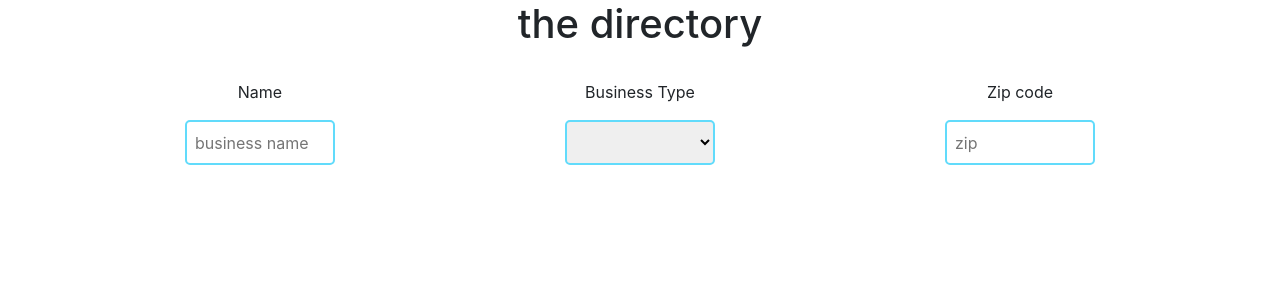
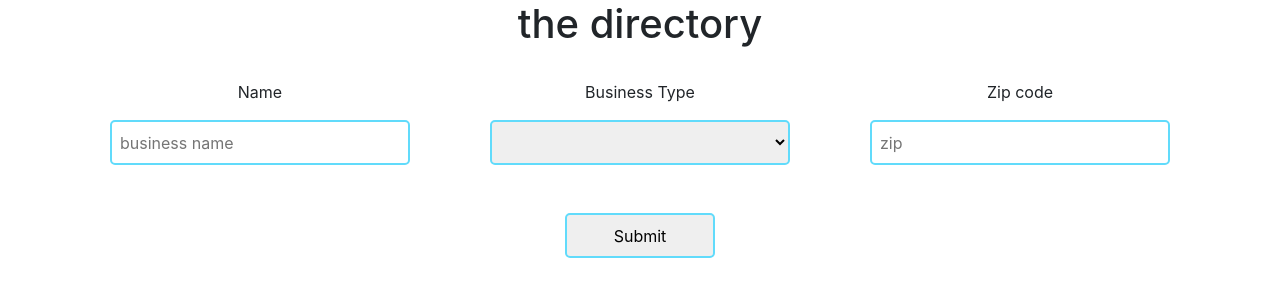
Before and after one commit to DeeterCesler/directory, a React (Create React App) app: page / in a window 1280 px wide. Shown: the top 300 px of the page. Built offline with nearby package versions, Linux system fonts and the light colour scheme; no server answers.

Commit message:
searchable backend

```diff
--- a/package.json
+++ b/package.json
@@ -9,6 +9,7 @@
     "bootstrap": "^4.5.0",
     "react": "^16.13.1",
     "react-dom": "^16.13.1",
+    "react-router-dom": "^5.2.0",
     "react-scripts": "3.4.1",
     "reactstrap": "^8.4.1"
   },
--- a/src/App.css
+++ b/src/App.css
@@ -2,7 +2,7 @@
   text-align: center;
 }
 
-.box {
+.submit-box, .box {
   border: solid 2px #61dbfb;
   border-radius: 5px;
   padding: 8px;
@@ -10,3 +10,7 @@
   width: 150px;
   height: 45px;
 }
+
+.box {
+  width: 300px;
+}
--- a/src/App.js
+++ b/src/App.js
@@ -1,8 +1,10 @@
 import React from 'react';
 import './App.css';
-import { Button } from 'reactstrap';
+import { Route, Switch } from 'react-router-dom';
+import NewBiz from './NewBiz';
+import Home from './Home';
 
-const names = ['James', 'John', 'Paul', 'Ringo', 'George'];
+const backendUrl = process.env.REACT_APP_BACKEND_SERVER_ADDRESS;
 
 class App extends React.Component {
   constructor(){
@@ -11,40 +13,16 @@ class App extends React.Component {
       name: '',
       type: null,
       zip: null,
-      results: [
-        {
-          name: "Restaurant 1",
-          zip: 45202,
-          type: "restaurant",
-        },
-        {
-          name: "Restaurant 2",
-          zip: 45202,
-          type: "restaurant",
-        },
-        {
-          name: "Office 3",
-          zip: 60007,
-          type: "office",
-        },
-        {
-          name: "Office 4",
-          zip: 60007,
-          type: "office",
-        },
-        {
-          name: "Media 5",
-          zip: 80234,
-          type: "media",
-        },
-        {
-          name: "Media 6",
-          zip: 80234,
-          type: "media",
-        },
-      ],
-      filteredResults: [],
+      results: null,
     }
+  }
+
+  newBiz = () => {
+    return <NewBiz handleInputs={this.handleInputs} submitNewBiz={this.submitNewBiz} />
+  }
+
+  home = () => {
+    return <Home handleInputs={this.handleInputs} searchForBusiness={this.searchForBusiness} results={this.state.results} />
   }
 
   handleInputs = async (e) => {
@@ -53,6 +31,60 @@ class App extends React.Component {
       [e.currentTarget.name]: e.currentTarget.value
     })
     console.log(this.state)
+  }
+
+  searchForBusiness = async (e) => {
+    e.preventDefault();
+    console.log('backendUrl')
+    console.log(backendUrl + "search")
+    try {
+      const req = await fetch(backendUrl + "search", {
+        method: 'POST',
+        headers: {
+          'Access-Control-Allow-Origin': '*',
+          'Content-Type': 'application/json',
+          'Access-Control-Allow-Headers': "POST",
+          'credentials': 'same-origin',
+        },
+        body: JSON.stringify({
+          name: this.state.name,
+          type: this.state.type,
+          zip: this.state.zip,
+        }),
+      });
+      const res = await req.json();
+      console.log('res');
+      console.log(res);
+      this.setState({
+        ...this.state,
+        results: res.data,
+      })
+    } catch (e) {console.log('error: ' + e);}
+  }
+
+  submitNewBiz = async (e) => {
+    e.preventDefault();
+    console.log('backendUrl')
+    console.log(backendUrl + "new")
+    try {
+      const req = await fetch(backendUrl + "new", {
+        method: 'POST',
+        headers: {
+          'Access-Control-Allow-Origin': '*',
+          'Content-Type': 'application/json',
+          'Access-Control-Allow-Headers': "POST",
+          'credentials': 'same-origin',
+        },
+        body: JSON.stringify({
+          name: this.state.name,
+          type: this.state.type,
+          zip: this.state.zip,
+        }),
+      });
+      const res = await req.json();
+      console.log('res');
+      console.log(res);
+    } catch (e) {console.log('error: ' + e);}
   }
 
   clearResults = () => {
@@ -65,89 +97,24 @@ class App extends React.Component {
   render () {
     return (
       <div className="App">
-        <h1>the directory</h1>
-        <div className="container">
-          <br/>
-          <div className="row">
-            <div className="col">
-              <p>Name</p>
-              <input className="box" placeholder="business name" onChange={this.handleInputs} name="name" type="text"></input>
-            </div>
-            <div className="col">
-              <p>Business Type</p>
-              <select className="box" name="type" onChange={this.handleInputs}>
-                <option></option>
-                <option value="restaurant">Restaurant</option>
-                <option value="office">Office</option>
-                <option value="media">Media</option>
-              </select>
-            </div>
-            <div className="col">
-              <p>Zip code</p>
-              <input className="box" placeholder="zip" onChange={this.handleInputs} name="zip" type="number"></input>
-            </div>
-          </div>
-          <br/>
-          <br/>
-          {/* if ANY input is done, a filter will execute
-            if the input is name, it's the name one
-            if it's type, it's the type one
-            if it's zip, it's the zip one
-
-            if it's multiple, it'll stack
-          */}
-          { this.state.name !== '' ?
-            this.state.results.filter(result => result.name.match(new RegExp(this.state.name +'.*?', 'i'))).map(biz =>
-              // this.setState({
-              //   ...this.state,
-              // filteredResults: [...biz],
-              // })
-              (
-              <div>
-                {biz.name}
-              </div>
-            ))
-          :
-          null
-          }
-          { this.state.type !== '' ?
-            this.state.results.filter(result => result.type.match(new RegExp(this.state.type +'.*?', 'i'))).map(biz => (
-              <div>
-                {biz.name}
-              </div>
-            ))
-          :
-          null
-          }
-          { this.state.zip !== null ?
-            this.state.results.filter(result => result.zip.toString().match(new RegExp(this.state.zip +'.*?'))).map(biz => (
-              <div>
-                {biz.name}
-              </div>
-            ))
-          :
-          null
-          }
-          {/* <div className="box" onClick={this.clearResults}>
-            clear
-          </div> */}
-          <div className="results">
-            {/* { this.state.name !== null ?
-              <div> {this.state.results.filter(result => {
-                result.name.match(new RegExp(this.state.name.toString() +'.*')).map(foundBiz => (
-                  <div>
-                    {foundBiz.name}
-                  </div>
-                ));
-              })}
-              </div>
-              :
-              null
-            } */}
-
-          </div>
-
-        </div>
+        <Switch>
+            <Route exact path="/" render={this.home}/>
+            <Route exact path="/new" render={this.newBiz}/>
+            {/* <Route exact path="/about" render={this.aboutPage}/>
+            <Route exact path="/login" render={this.loginPage}/>
+            <Route exact path="/logout" render={this.logoutPage}/>
+            <Route exact path="/reset" render={this.resetPasswordAttempt}/>
+            <Route exact path="/reset/confirm/:id" render={(props) => this.resetPassword(props)}/>
+            <Route exact path="/register" render={this.registerPage}/>
+            <Route exact path="/plans" render={this.planChoicePage}/>
+            <Route exact path="/success/:sessionId" render={this.successPage}/>
+            <Route exact path="/routes/new" render={this.newEndpointPage}/>
+            <Route exact path="/routes" render={this.allEndpointsPage}/>
+            <Route exact path="/help" render={this.helpPage}/>
+            <Route exact path="/account" render={this.accountPage}/>
+            <Route exact path="/owner" render={this.ownerPage}/>
+            <Route render={this.NoMatch} /> */}
+          </Switch>
       </div>
     );
   }
--- /dev/null
+++ b/src/Home/index.jsx
@@ -0,0 +1,56 @@
+import React from 'react';
+
+const Home = (props) => {
+    return (
+      <div>
+        <h1>the directory</h1>
+        <div className="container">
+          <br/>
+          <form onSubmit={props.searchForBusiness}>
+            <div className="row">
+              <div className="col">
+                <p>Name</p>
+                <input className="box" placeholder="business name" onChange={props.handleInputs} name="name" type="text"></input>
+              </div>
+              <div className="col">
+                <p>Business Type</p>
+                <select className="box" name="type" onChange={props.handleInputs}>
+                  <option></option>
+                  <option value="restaurant">Restaurant</option>
+                  <option value="office">Office</option>
+                  <option value="media">Media</option>
+                </select>
+              </div>
+              <div className="col">
+                <p>Zip code</p>
+                <input className="box" placeholder="zip" onChange={props.handleInputs} name="zip" type="number"></input>
+              </div>
+            </div>
+            <br/>
+            <br/>
+            <div className="row">
+              <div className="col">
+                <input type="submit" className="submit-box"></input>
+              </div>
+            </div>
+          </form>
+          <br/>
+          <br/>
+
+          <div className="results">
+            <ul>
+            { props.results !== null
+              &&
+              props.results.map(result => {
+                return <li>{result.name}</li>
+              })
+            }
+            </ul>
+          </div>
+
+        </div>      </div>
+    );
+}
+
+
+export default Home;
--- /dev/null
+++ b/src/NewBiz/index.jsx
@@ -0,0 +1,34 @@
+import React from 'react';
+
+const NewBiz = (props) => {
+    return (
+      <div>
+        <h1>new biz</h1>
+        <form onSubmit={props.submitNewBiz}>
+          <br/>
+          <input className="box" placeholder="business name" onChange={props.handleInputs} name="name" type="text"></input>
+          <br/>
+          <br/>
+          <select className="box" name="type" onChange={props.handleInputs}>
+            <option></option>
+            <option value="restaurant">Restaurant</option>
+            <option value="office">Office</option>
+            <option value="media">Media</option>
+          </select>
+          <br/>
+          <br/>
+          <input className="box" placeholder="zip" onChange={props.handleInputs} name="zip" type="number"></input>
+          <br/>
+          <br/>
+          <div className="row">
+              <div className="col">
+                <input type="submit" className="submit-box"></input>
+              </div>
+            </div>
+        </form>
+      </div>
+    );
+}
+
+
+export default NewBiz;
--- a/src/index.js
+++ b/src/index.js
@@ -3,11 +3,14 @@ import ReactDOM from 'react-dom';
 import './index.css';
 import App from './App';
 import * as serviceWorker from './serviceWorker';
+import { BrowserRouter } from "react-router-dom";
 import 'bootstrap/dist/css/bootstrap.min.css';
 
 ReactDOM.render(
   <React.StrictMode>
-    <App />
+    <BrowserRouter>
+      <App />
+    </BrowserRouter>
   </React.StrictMode>,
   document.getElementById('root')
 );
```
Also changed, not shown: 2 other files (tests, documents, lock files or other folders).
